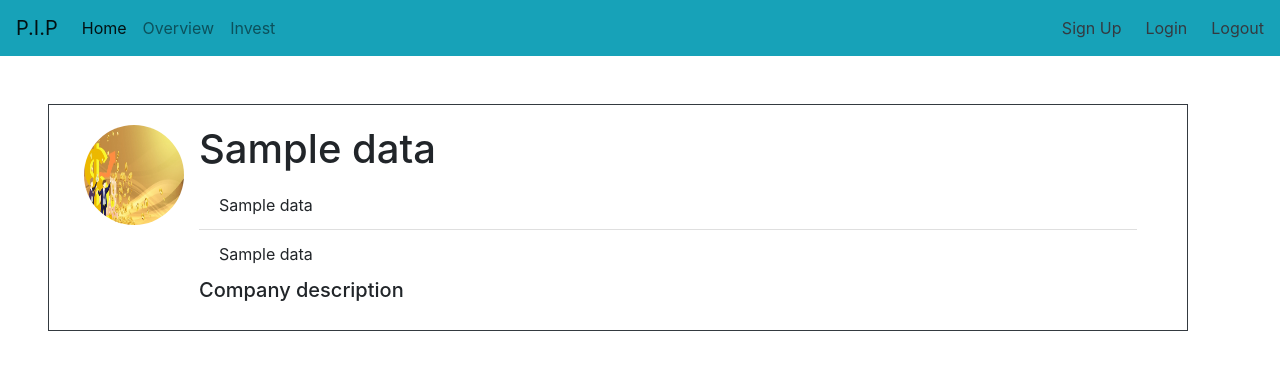
After one commit to Takshay-Makadia/swadheentha_hackathon, a Django app: template pip_app/templates/description.html in a window 1280 px wide. The commit adds this page. Shown: the top 370 px of the page. Run offline with Django 4.2, Linux system fonts and the light colour scheme; the template is opened without the code that fills it: most values are stand-ins (such as "Sample title", 1, 10 or a date in 2020); some libraries are stand-ins or nearby versions.

Commit message:
added new files

```diff
--- /dev/null
+++ b/pip_app/templates/description.html
@@ -0,0 +1,36 @@
+{% extends 'base.html' %} {% load static %} {% block head %}
+<title>Description | PIP APP</title>
+<link rel="stylesheet" href="{% static '/css/description.css'%}" />
+<link
+  rel="stylesheet"
+  href="https://cdnjs.cloudflare.com/ajax/libs/font-awesome/6.2.1/css/all.min.css"
+/>
+{% endblock %} {% block body %}
+<div class="main-container">
+  <span class="align-bottom">
+    {% for a,b,c in data %}
+    <div
+      class="container-md align-content-center border border-dark border-rounded m-5 mw-99"
+    >
+      <div class="card card-body border-0 mh-100">
+        <div class="d-flex align-items-start">
+          <img
+            id="profile-pic"
+            src="/static/images/investment_home.jpg"
+            alt="test"
+          />
+          <div class="container-md">
+            <h1>{{ c }}</h1>
+            <ul class="list-group list-group-flush">
+              <li class="list-group-item">{{ b }}</li>
+              <li class="list-group-item">{{ a }}</li>
+            </ul>
+            <h5>Company description</h5>
+          </div>
+        </div>
+      </div>
+    </div>
+    {% endfor %}
+  </span>
+</div>
+{% endblock %}
```
Also changed, not shown: pip_app/Templates/home.html (+0 -18 lines), pip_app/templates/home.html (+0 -18 lines).
